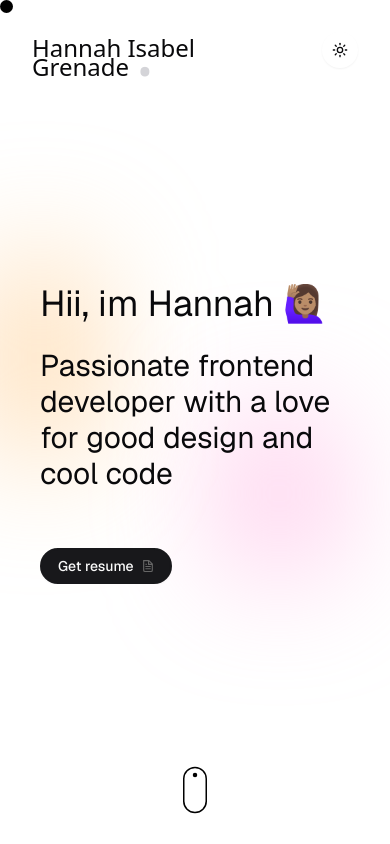
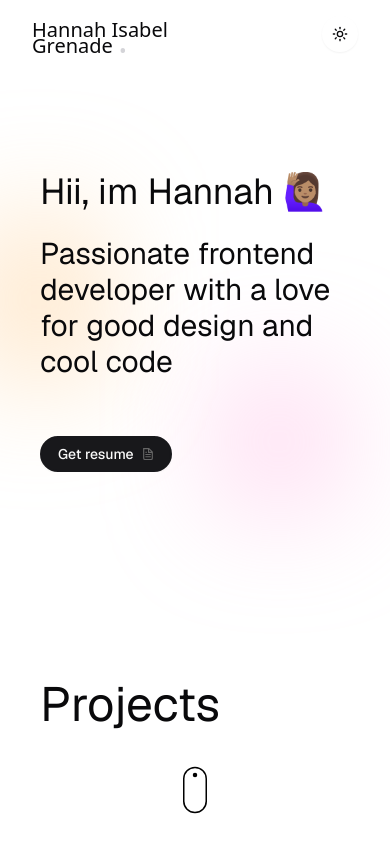
Before and after one commit to Hannah2609/portfolio-app, a Next.js app: page / in a window 390 px wide. Shown: the top 844 px of the page. Built offline with nearby package versions, Linux system fonts and the light colour scheme.

Commit message:
removed maskfollow and header animation on mobile

```diff
--- a/app/layout.tsx
+++ b/app/layout.tsx
@@ -29,7 +29,7 @@ export default function RootLayout({
     <html lang="en" suppressHydrationWarning className="scroll-smooth">
       <head />
       <body
-        className={`${geistSans.variable} ${geistMono.variable} antialiased `}
+        className={`${geistSans.variable} ${geistMono.variable} antialiased overflow-x-hidden`}
       >
         <ThemeProvider
           attribute="class"
--- a/components/card.tsx
+++ b/components/card.tsx
@@ -32,7 +32,7 @@ const Card: React.FC<CardProps> = ({
 }) => {
   return (
     <AnimatedDiv>
-      <article className="overflow-hidden mb-20 md:mb-30">
+      <article className="overflow-hidden mb-16 md:mb-30">
         <div className="relative w-full aspect-[16/12] group overflow-hidden card-hover-target">
           <Link href={href} target="none">
             <Image
--- a/components/header.tsx
+++ b/components/header.tsx
@@ -8,7 +8,7 @@ export function Header() {
 
   useEffect(() => {
     const handleScroll = () => {
-      setScrolled(window.scrollY > 10); // juster denne værdi hvis nødvendigt
+      setScrolled(window.scrollY > 10);
     };
 
     window.addEventListener("scroll", handleScroll);
@@ -19,14 +19,14 @@ export function Header() {
     <header className="sticky top-0 z-50 bg-[var(--bagground)]/80 dark:bg-[var(--bagground)]/40 backdrop-blur-md transition-all duration-300">
       <div
         className={`${
-          scrolled ? "p-4 px-8" : "p-8"
+          scrolled ? "p-4 px-8" : "sm:p-8 p-4 px-8"
         } flex flex-row w-full justify-between gap-16 sm:px-20`}
       >
         <Link href="/" className="no-underline text-inherit">
           <div>
             <h2
               className={`${
-                scrolled ? "text-xl" : "text-2xl"
+                scrolled ? "text-xl" : "sm:text-2xl text-xl"
               } transition-all duration-300`}
             >
               Hannah Isabel
@@ -35,14 +35,16 @@ export function Header() {
               className={`${
                 scrolled
                   ? "text-xl leading-2 -mt-2"
-                  : "text-2xl leading-0 -mt-4 "
+                  : "sm:text-2xl sm:leading-0 sm:-mt-4 text-xl leading-2 -mt-2"
               } transition-all duration-300`}
             >
               Grenade{" "}
               <span
                 className={`${
-                  scrolled ? "text-4xl leading-2" : "text-7xl leading-0"
-                }  dark:text-zinc-700 text-zinc-300 transition-all duration-300`}
+                  scrolled
+                    ? "text-4xl leading-2"
+                    : "sm:text-7xl sm:leading-0 text-4xl leading-2"
+                } dark:text-zinc-700 text-zinc-300 transition-all duration-300`}
               >
                 .
               </span>
--- a/components/hero.tsx
+++ b/components/hero.tsx
@@ -8,7 +8,7 @@ import ScrollDown from './scrollDown';
 function Hero() {
   return (
     <>
-      <section className="sm:w-2/3 py-36 md:py-46 md:pl-20 relative mb-40">
+      <section className="sm:w-2/3 py-16 md:py-46 md:pl-20 relative mb-20 md:mb-40">
         <div className="absolute rounded-full bg-[#ffcc8e] dark:bg-[#4b6cc5] top-30 -left-10 w-1/4 h-1/3 blur-[4rem] md:blur-[6rem] dark:blur-[6rem] dark:md:blur-[10rem] pointer-events-none "></div>
         <div className="absolute rounded-full  bg-[#ffa9de] dark:bg-[#ff6ac6] top-70  left-50  w-1/4 h-1/4 blur-[4rem] md:blur-[6rem] dark:blur-[6rem] dark:md:blur-[8rem] pointer-events-none "></div>
         <div className="relative z-10">
--- a/components/projects.tsx
+++ b/components/projects.tsx
@@ -49,6 +49,13 @@ function Projects() {
         />
         <Card
           href="https://gruppe14omada.netlify.app/"
+          imageSrc="/foofest.png"
+          title="FooFest"
+          description="Exam project for frontend course. Developed a website that integrat"
+          pills={["Astro", "Content", "Redesign", "Figma"]}
+        />
+        <Card
+          href="https://gruppe14omada.netlify.app/"
           imageSrc="/omada.png"
           title="Omada Wine & Deli"
           description="Website redesign and content strategy for Omada Wine & Deli. Created during Multimedia Design studies at KEA, including a full pitch and client presentation."
--- a/components/ui/maskCursor.tsx
+++ b/components/ui/maskCursor.tsx
@@ -94,7 +94,7 @@ const MaskCursor: React.FC<MaskCursorProps> = ({
   return (
     <div
       ref={cursorRef}
-      className="fixed top-0 left-0 pointer-events-none z-[9999] will-change-transform flex items-center justify-center"
+      className="fixed top-0 left-0 pointer-events-none z-[9999] will-change-transform hidden md:flex items-center justify-center"
       style={{
         height: hoveringCard ? 140 : size,
         width: hoveringCard ? 140 : size,
```
Also changed, not shown: 1 other file (tests, documents, lock files or other folders).
